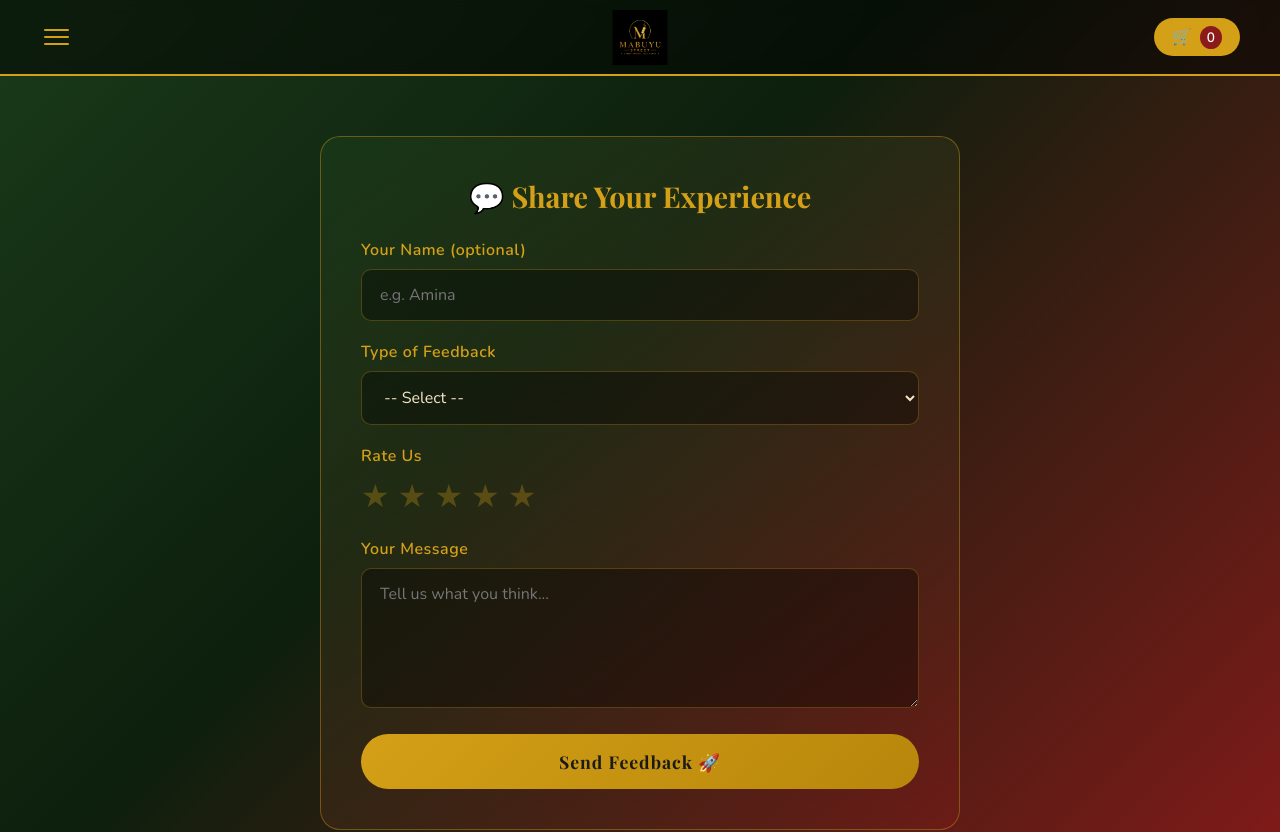
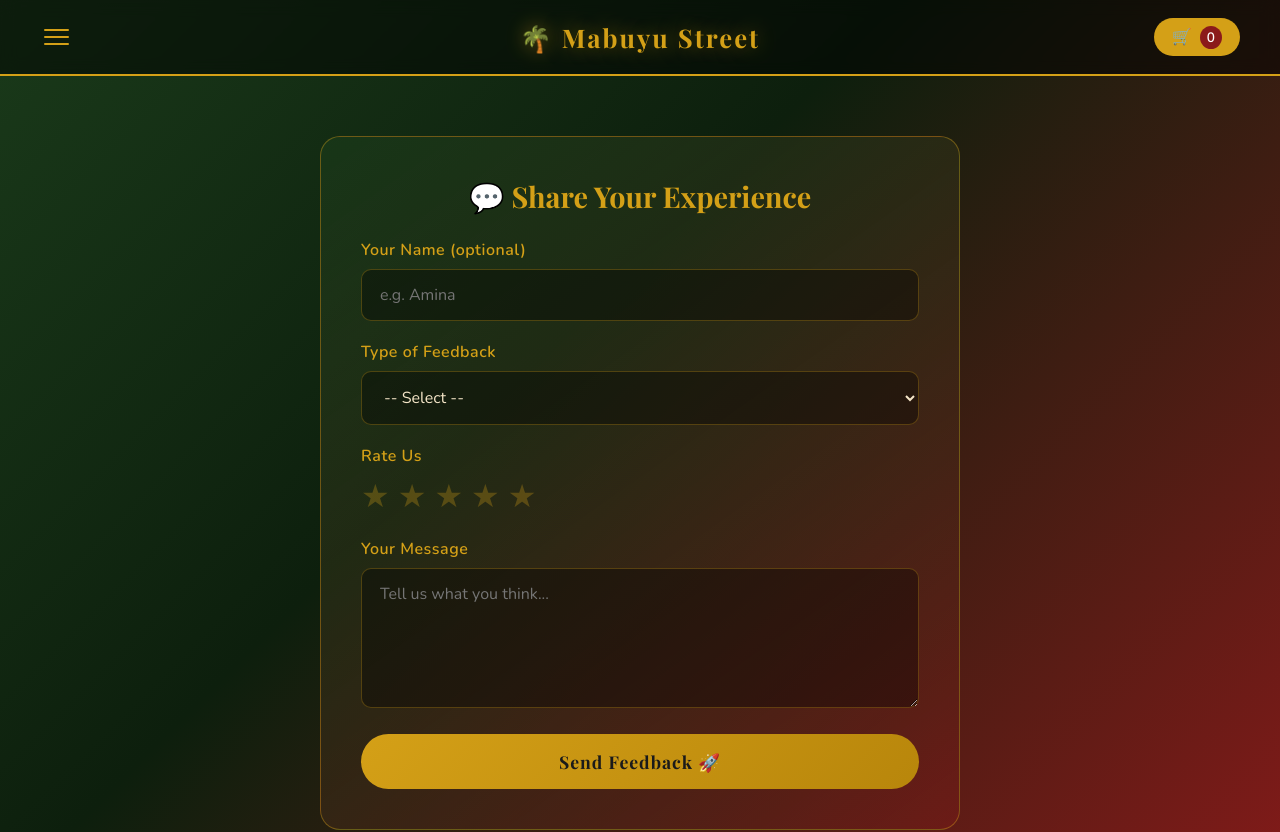
Before and after one commit to streetjuja/mabuyu-street, a website: page complaints.html in a window 1280 px wide. Shown: the top 832 px of the page. Drawn offline with nearby package versions, Linux system fonts and the light colour scheme.

Commit message:
restore text logo replace image

```diff
--- a/complaints.html
+++ b/complaints.html
@@ -31,7 +31,7 @@
     <span></span>
     <span></span>
   </button>
-<img src="images/logo.png" alt="Mabuyu Street" style="position:absolute; left:50%; transform:translateX(-50%); height:55px; width:auto;">
+<div class="logo" style="position:absolute; left:50%; transform:translateX(-50%);">🌴 Mabuyu Street</div>
   <div class="cart-icon" onclick="toggleCart()">
     🛒 <span id="cart-count">0</span>
   </div>
```
Also changed, not shown: contact.html (+1 -1 lines), index.html (+1 -1 lines), track.html (+1 -1 lines).
